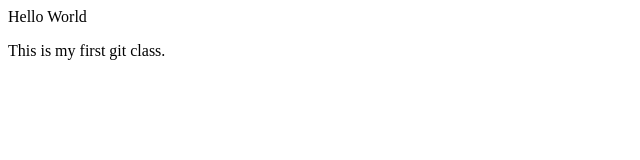
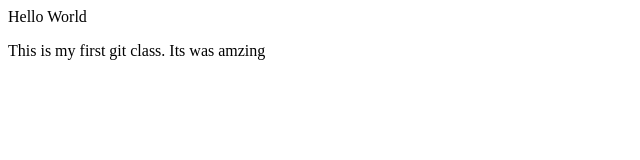
Before and after one commit to himanshu27-1-2004/himanshu-demo, a plain HTML site: page index.html in a window 1280 px wide. Shown: the full height of the page, 0-640 px from the left. Drawn offline with Linux system fonts and the light colour scheme.

Commit message:
add one more paragraph

```diff
--- a/index.html
+++ b/index.html
@@ -1,2 +1,3 @@
 <P>Hello World</P>
 <P2>This is my first git class.</P2>
+<p3>Its was amzing</p3>
```
